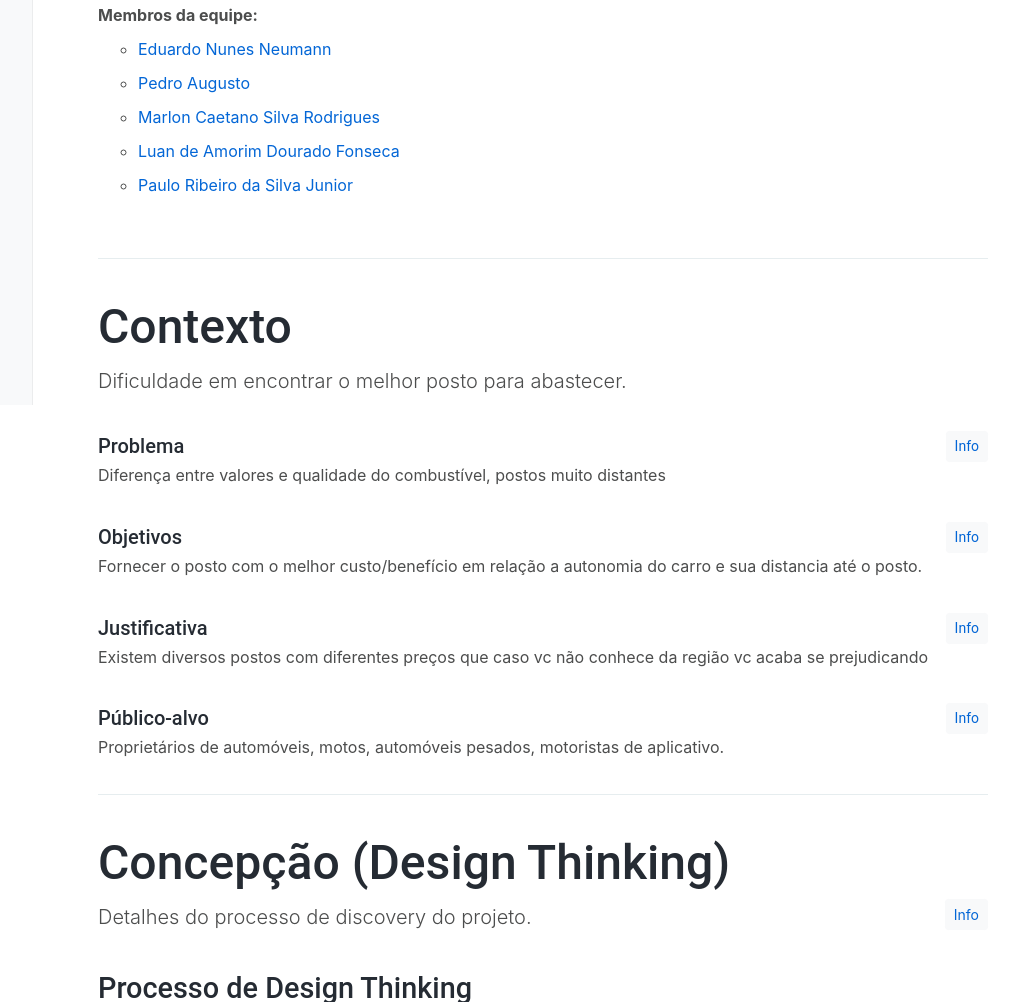
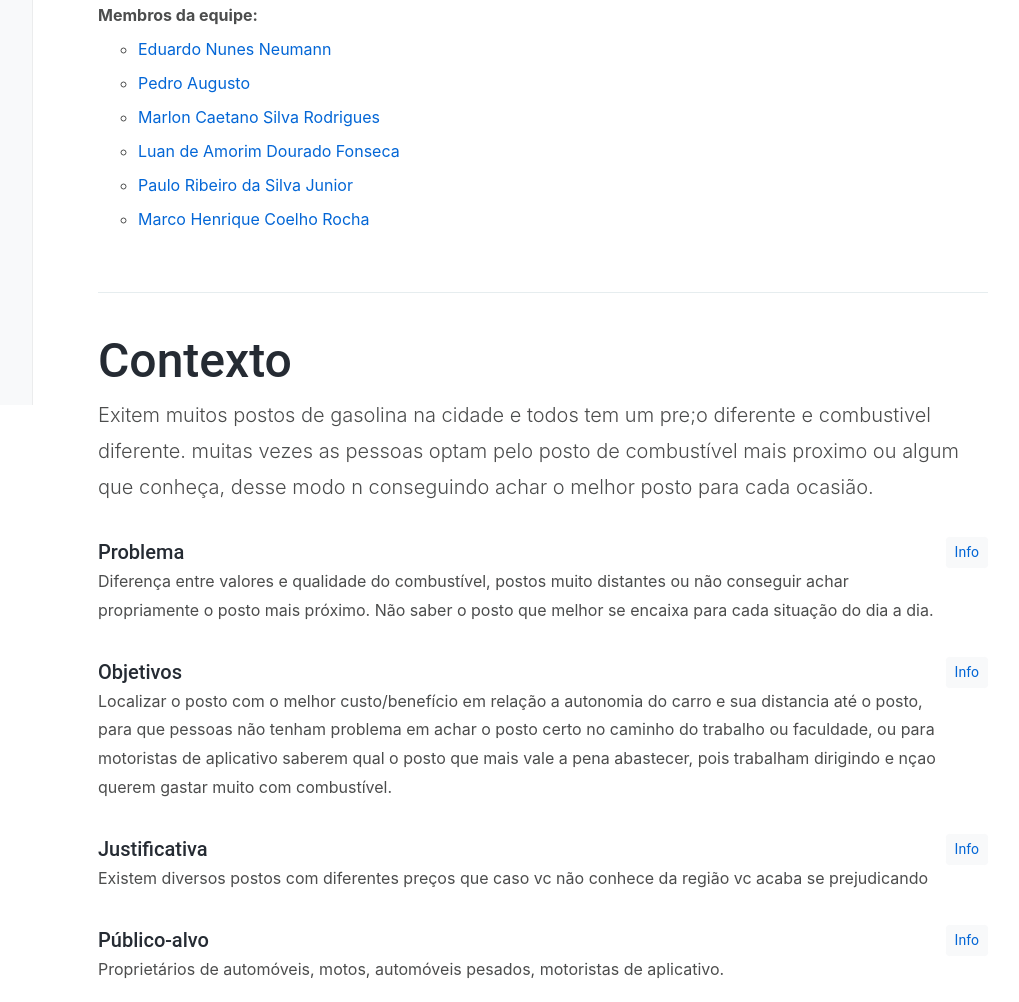
Before and after one commit to ICEI-PUC-Minas-PPLCC-TI/ti-1-ppl-cc-m-20232-comparar-precos, a plain HTML site: page docs/index.html in a window 1280 px wide. Shown: the part 395-1397 px from the top of the page, without its empty margins (227-1246 px from the left). Drawn offline with Linux system fonts and the light colour scheme.

Commit message:
committed

```diff
--- a/docs/index.html
+++ b/docs/index.html
@@ -111,6 +111,7 @@
                         <li><a href="https://github.com/marloncsr">Marlon Caetano Silva Rodrigues</a></li>
                         <li><a href="https://github.com/LuanFonsecaZt">Luan de Amorim Dourado Fonseca</a></li>
                         <li><a href="https://github.com/pauloribeirojrr">Paulo Ribeiro da Silva Junior</a></li>
+                        <li><a href="https://github.com/mhcr1404">Marco Henrique Coelho Rocha</a></li>
                       </ul>
                     </li>
                   </ul>
@@ -124,14 +125,14 @@
           <!-- Contexto ============================ -->
           <section id="ti_contexto">
             <h2>Contexto</h2>
-            <p class="lead">Dificuldade em encontrar o melhor posto para abastecer.</p>
+            <p class="lead">Exitem muitos postos de gasolina na cidade e todos tem um pre;o diferente e combustivel diferente. muitas vezes as pessoas optam pelo posto de combustível mais proximo ou algum que conheça, desse modo n conseguindo achar o melhor posto para cada ocasião.</p>
             <section>
               <h5>Problema
               <button type="button" class="btn btn-light btn-sm float-right" data-toggle="collapse" href="#collapseProblema">Info</button></h5>
               <div class="alert alert-warning collapse" role="alert" id="collapseProblema">
                 Nesse momento você deve apresentar o problema que a sua aplicação deve resolver. No entanto, não é a hora de comentar sobre a aplicação. Descreva também o contexto em que essa aplicação será usada, se houver: empresa, tecnologias, etc. Novamente, descreva apenas o que de fato existir, pois ainda não é a hora de apresentar requisitos detalhados ou projetos.
               </div>
-              <p>Diferença entre valores e qualidade do combustível, postos muito distantes</p>
+              <p>Diferença entre valores e qualidade do combustível, postos muito distantes ou não conseguir achar propriamente o posto mais próximo. Não saber o posto que melhor se encaixa para cada situação do dia a dia. </p>
             </section>
 
             <section>
@@ -140,7 +141,7 @@
               <div class="alert alert-warning collapse" role="alert" id="collapseObjetivos">
                 Aqui você deve descrever os objetivos do trabalho indicando que o objetivo geral é desenvolver um software para solucionar o problema apresentado acima. Apresente também alguns (pelo menos 2) objetivos específicos dependendo de onde você vai querer concentrar a sua prática investigativa, ou como você vai aprofundar no seu trabalho.
               </div>
-              <p>Fornecer o posto com o melhor custo/benefício em relação a autonomia do carro e sua distancia até o posto.</p>
+              <p>Localizar o posto com o melhor custo/benefício em relação a autonomia do carro e sua distancia até o posto, para que pessoas não tenham problema em achar o posto certo no caminho do trabalho ou faculdade, ou para motoristas de aplicativo saberem qual o posto que mais vale a pena abastecer, pois trabalham dirigindo e nçao querem gastar muito com combustível.</p>
             </section>
 
             <section>
@@ -182,8 +183,8 @@
               <div class="alert alert-warning collapse" role="alert" id="collapseProcesso">
                 <p>Apresente o processo de Design Thinking realizado pelo grupo e documentado por meio do software Miro. No documento apresentado, devem ser incluídos: (1) a matriz CSD, (2) o mapa de stakeholders, (3) as personas, (4) as respectivas propostas de valor e (5) o processo de ideação identificando as ideias levantadas e sua priorização.</p>
               </div>
-              <object data="teste.pdf" type="application/pdf" width="100%" height="500px">
-                <p>Não foi possível apresentar o arquivo PDF. Faça o download e abra no seu computador: <a href="teste.pdf">Download</a></p>
+              <object data="miropdf.pdf" type="application/pdf" width="100%" height="500px">
+                <p>Não foi possível apresentar o arquivo PDF. Faça o download e abra no seu computador: <a href="miropdf.pdf">Download</a></p>
               </object>
             </section>
 
```
Also changed, not shown: 1 other file.
